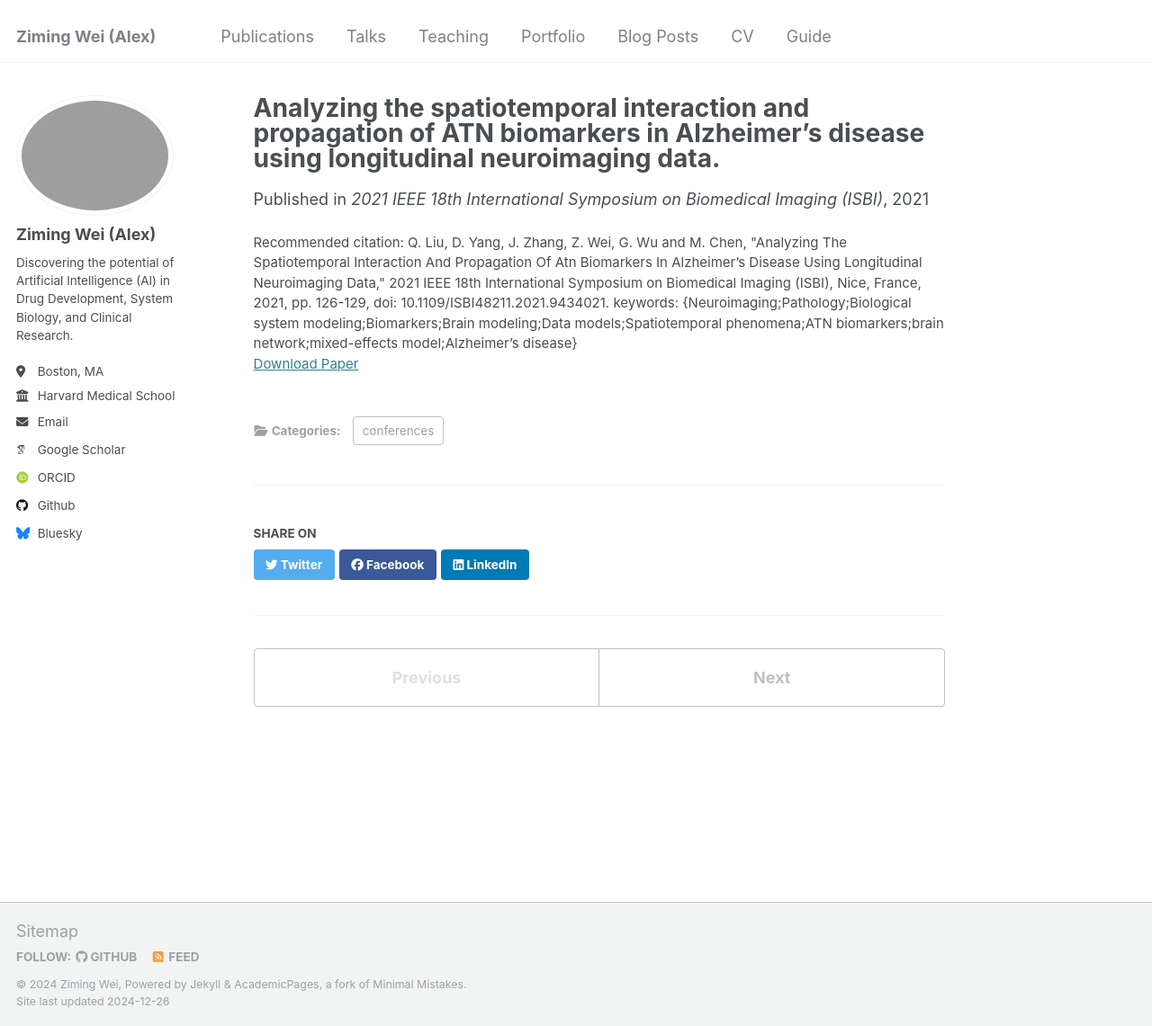
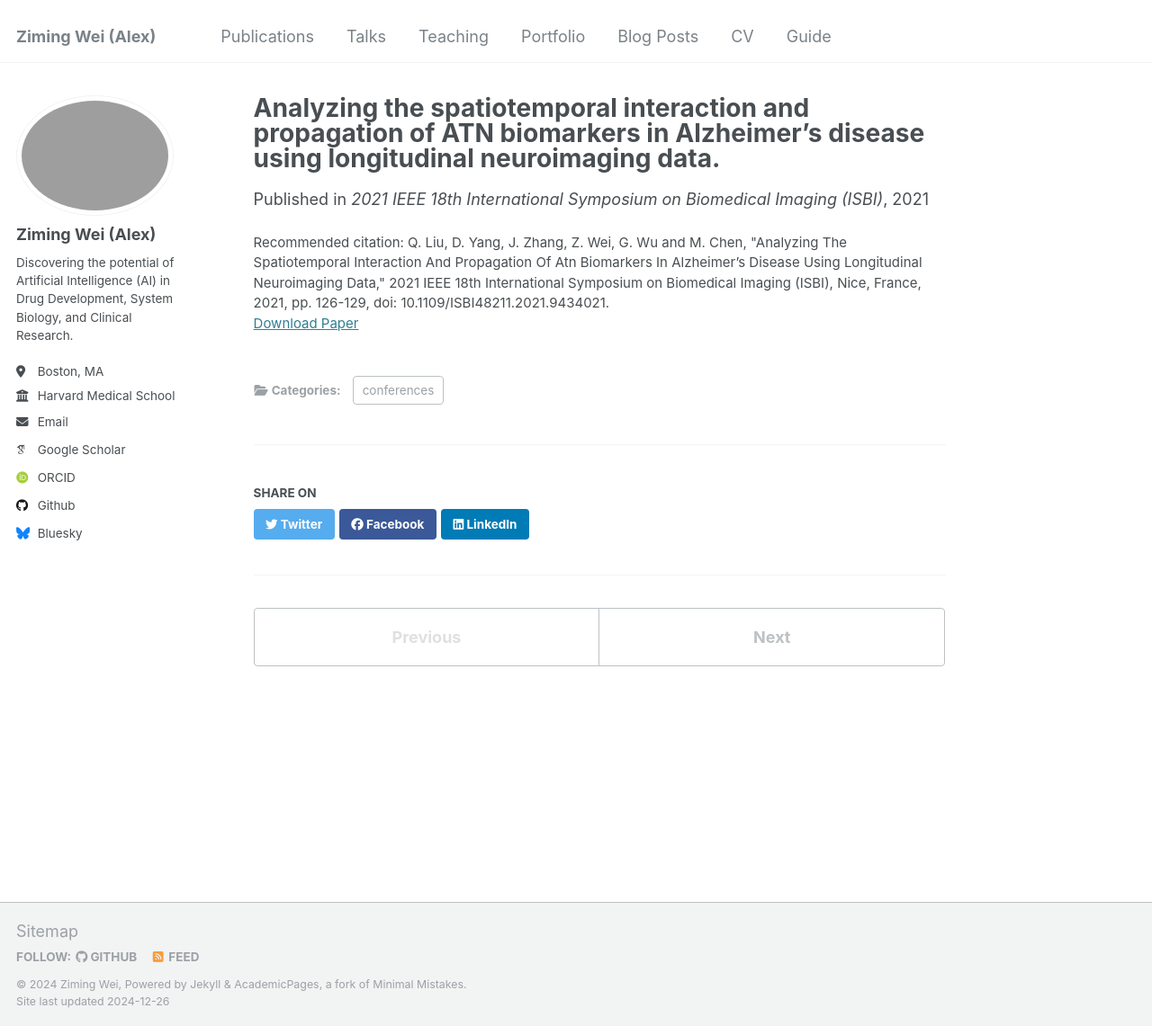
Before and after one commit to AlexWei21/AlexWei21.github.io, a Jekyll site: the page built from _publications/2021-05-25-ATN.md, in a window 1280 px wide and 1141 px high. Shown: the whole window at 90% size. Built offline with Jekyll 4.4.1, drawn with Linux system fonts in a browser that asks for light colours; some web fonts are replaced.

Commit message:
Update 2021-05-25-ATN.md

```diff
--- a/_publications/2021-05-25-ATN.md
+++ b/_publications/2021-05-25-ATN.md
@@ -7,5 +7,5 @@ excerpt:
 date: 2021-05-25
 venue: '2021 IEEE 18th International Symposium on Biomedical Imaging (ISBI)'
 paperurl: 'https://ieeexplore.ieee.org/document/9434021'
-citation: 'Q. Liu, D. Yang, J. Zhang, Z. Wei, G. Wu and M. Chen, "Analyzing The Spatiotemporal Interaction And Propagation Of Atn Biomarkers In Alzheimer’s Disease Using Longitudinal Neuroimaging Data," 2021 IEEE 18th International Symposium on Biomedical Imaging (ISBI), Nice, France, 2021, pp. 126-129, doi: 10.1109/ISBI48211.2021.9434021. keywords: {Neuroimaging;Pathology;Biological system modeling;Biomarkers;Brain modeling;Data models;Spatiotemporal phenomena;ATN biomarkers;brain network;mixed-effects model;Alzheimer’s disease}'
+citation: 'Q. Liu, D. Yang, J. Zhang, Z. Wei, G. Wu and M. Chen, "Analyzing The Spatiotemporal Interaction And Propagation Of Atn Biomarkers In Alzheimer’s Disease Using Longitudinal Neuroimaging Data," 2021 IEEE 18th International Symposium on Biomedical Imaging (ISBI), Nice, France, 2021, pp. 126-129, doi: 10.1109/ISBI48211.2021.9434021.'
 ---
```
